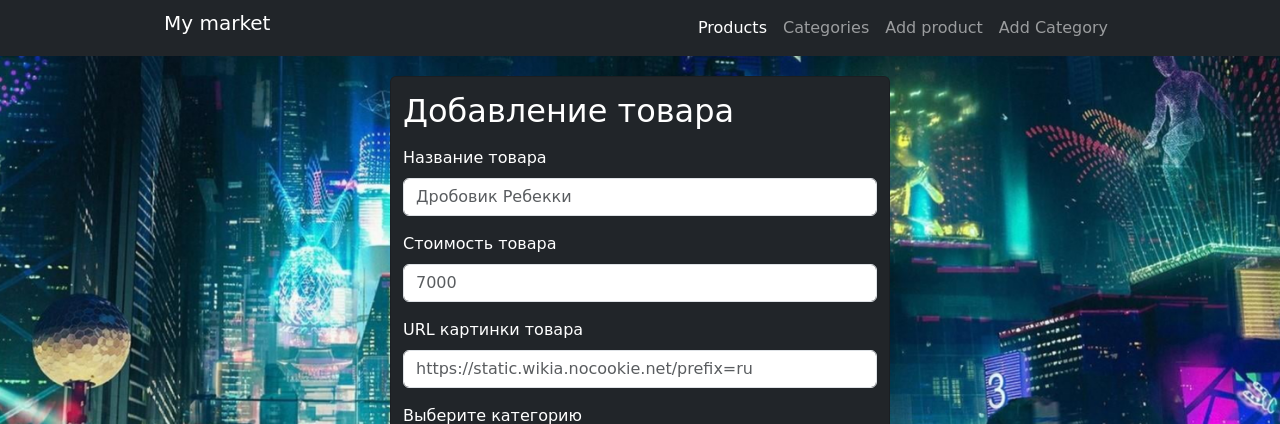
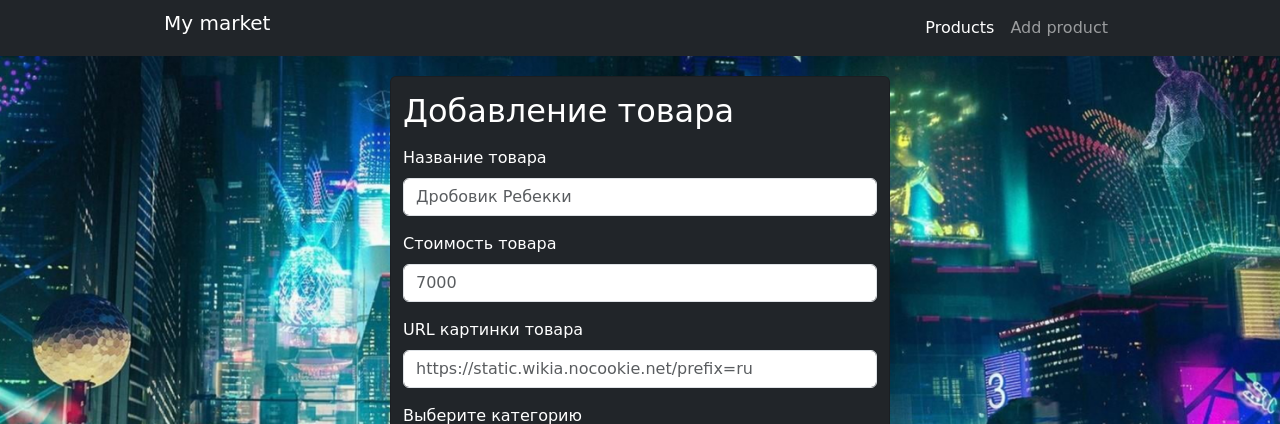
Before and after one commit to TagleD/homework_56_gleb_tarakanov, a Django app: template source/webapp/templates/product_add.html in a window 1280 px wide. Shown: the top 424 px of the page. Run offline with Django 4.2, Linux system fonts and the light colour scheme; the template is opened without the code that fills it, so the values that code supplies are empty; some web fonts are replaced.

Commit message:
Созданы страницы просмотра товара:     Список товаров (главная страница).     Просмотр одного товара по id. Добавлен базовый шаблон и меню навигации. Отсортированы товары на главной по категориям и названиям в алфавитном порядке.

```diff
--- a/source/static/css/style.css
+++ b/source/static/css/style.css
@@ -68,3 +68,7 @@ body {
 .green-tp {
     margin-top: 5px;
 }
+
+.image-margin {
+    margin-top: 39px;
+}
--- a/source/webapp/templates/base.html
+++ b/source/webapp/templates/base.html
@@ -25,13 +25,7 @@
                             <a class="nav-link active" aria-current="page" href="{% url 'products_view' %}">Products</a>
                         </li>
                         <li class="nav-item">
-                            <a class="nav-link" href="{% url 'categories_view' %}">Categories</a>
-                        </li>
-                        <li class="nav-item">
-                            <a class="nav-link" href="{% url 'products_add' %}">Add product</a>
-                        </li>
-                        <li class="nav-item">
-                            <a class="nav-link" href="{% url 'category_add' %}">Add Category</a>
+                            <a class="nav-link" href="#">Add product</a>
                         </li>
                     </ul>
                 </div>
--- a/source/webapp/urls.py
+++ b/source/webapp/urls.py
@@ -2,13 +2,13 @@ from django.urls import path
 
 
 
-from webapp.views.products import products_view
+from webapp.views.products import products_view, product_view
 
 
 urlpatterns = [
     path('', products_view, name='index'),
-    # path('products', products_view, name='products_view'),
-    # path('products/<int:pk>', product_view, name='product_detail'),
+    path('products', products_view, name='products_view'),
+    path('products/<int:pk>', product_view, name='product_detail'),
     # path('products/add', products_add_view, name='products_add'),
     # path('products/<int:pk>/delete', products_delete_view, name='product_delete'),
     # path('products/<int:pk>/edit', products_edit_view, name='product_edit'),
```
Also changed, not shown: source/webapp/templates/product.html (+6 -3 lines), source/webapp/views/categories.py (deleted, +0 -37 lines), source/webapp/views/products.py (+7 -5 lines).
